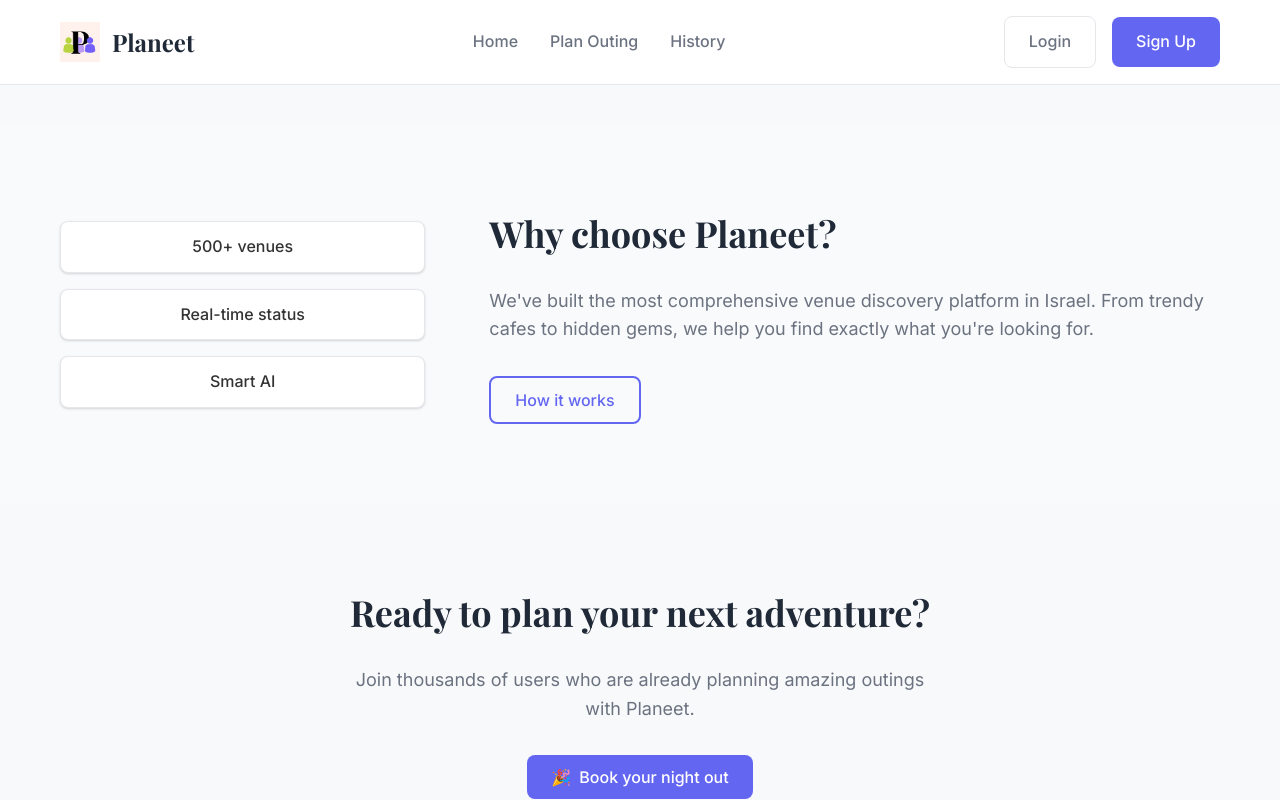
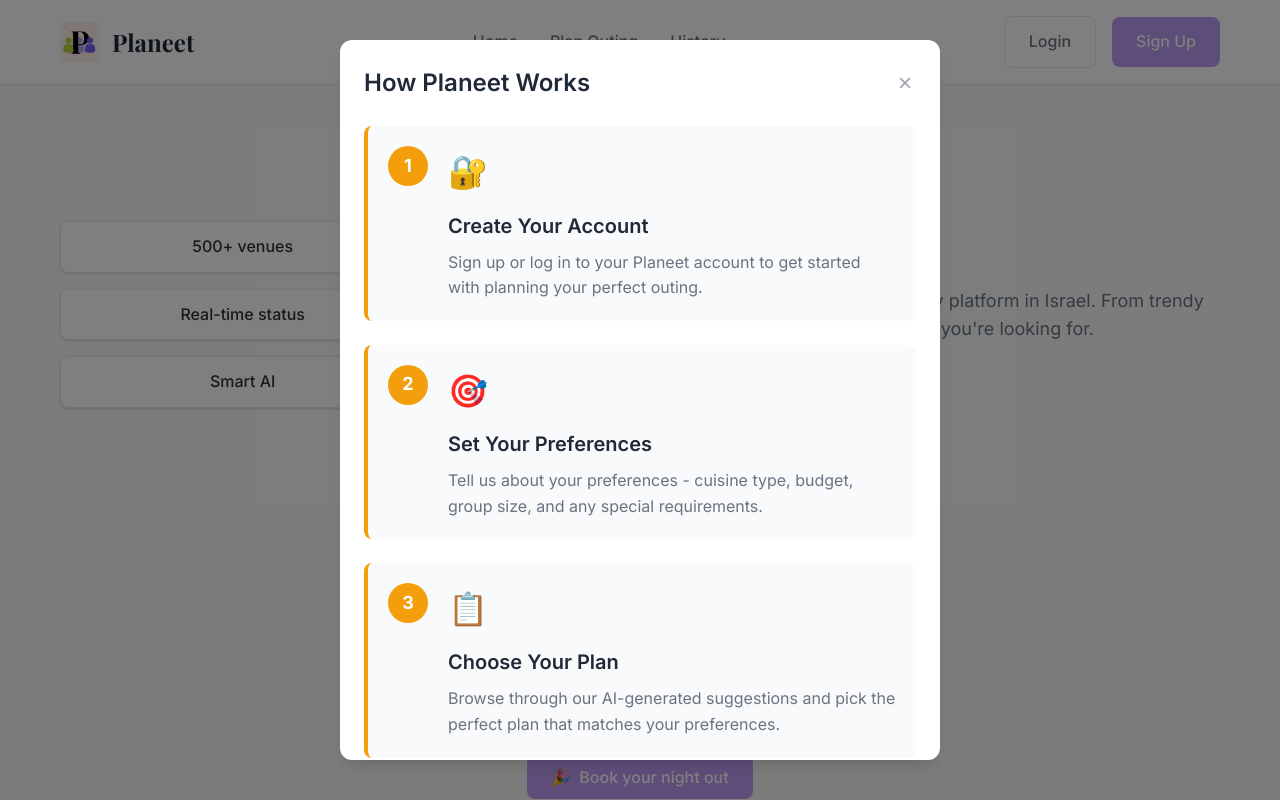
Before and after one commit to Lior1305/Planeet, a React (Create React App) app in the folder UI-service/: page / in a window 1280 px wide. Both pictures are taken after a click on the button "How it works". Shown: the part 1303-2103 px from the top of the page. Built offline with nearby package versions, Linux system fonts and the light colour scheme; the HTML template or start-up script is replaced by a standard one.

Commit message:
added a how does it work modal

```diff
--- a/UI-service/src/components/Home.js
+++ b/UI-service/src/components/Home.js
@@ -2,10 +2,12 @@
 import { useNavigate } from 'react-router-dom';
 import userService from '../services/userService.js';
 import PlanningModal from './PlanningModal.js';
+import HowItWorksModal from './HowItWorksModal.js';
 
 const Home = () => {
   const navigate = useNavigate();
   const [isPlanningModalOpen, setIsPlanningModalOpen] = useState(false);
+  const [isHowItWorksModalOpen, setIsHowItWorksModalOpen] = useState(false);
   const currentUser = userService.getCurrentUser();
 
   const handleStartPlanning = () => {
@@ -78,7 +80,7 @@
             <div>
               <h2>Why choose Planeet?</h2>
               <p>We've built the most comprehensive venue discovery platform in Israel. From trendy cafes to hidden gems, we help you find exactly what you're looking for.</p>
-              <button className="btn btn-secondary">How it works</button>
+              <button className="btn btn-secondary" onClick={() => setIsHowItWorksModalOpen(true)}>How it works</button>
             </div>
           </div>
         </div>
@@ -101,6 +103,12 @@
         onClose={() => setIsPlanningModalOpen(false)}
         onPlanCreated={handlePlanCreated}
       />
+
+      {/* How It Works Modal */}
+      <HowItWorksModal
+        isOpen={isHowItWorksModalOpen}
+        onClose={() => setIsHowItWorksModalOpen(false)}
+      />
     </>
   );
 };
--- /dev/null
+++ b/UI-service/src/components/HowItWorksModal.js
@@ -0,0 +1,67 @@
+import React from 'react';
+
+const HowItWorksModal = ({ isOpen, onClose }) => {
+  if (!isOpen) return null;
+
+  const steps = [
+    {
+      icon: '🔐',
+      title: 'Create Your Account',
+      description: 'Sign up or log in to your Planeet account to get started with planning your perfect outing.'
+    },
+    {
+      icon: '🎯',
+      title: 'Set Your Preferences',
+      description: 'Tell us about your preferences - cuisine type, budget, group size, and any special requirements.'
+    },
+    {
+      icon: '📋',
+      title: 'Choose Your Plan',
+      description: 'Browse through our AI-generated suggestions and pick the perfect plan that matches your preferences.'
+    },
+    {
+      icon: '🎉',
+      title: 'Book & Enjoy',
+      description: 'Reserve your venues and enjoy an amazing night out with friends and family!'
+    },
+    {
+      icon: '⭐',
+      title: 'Rate & Improve',
+      description: 'Share your experience by rating venues and providing feedback to help us serve you better next time.'
+    }
+  ];
+
+  return (
+    <div className="modal-overlay" onClick={onClose}>
+      <div className="modal how-it-works-modal" onClick={(e) => e.stopPropagation()}>
+        <div className="modal-header">
+          <h2 className="modal-title">How Planeet Works</h2>
+          <button className="modal-close" onClick={onClose}>&times;</button>
+        </div>
+
+        <div className="modal-body">
+          <div className="steps-container">
+            {steps.map((step, index) => (
+              <div key={index} className="step-item">
+                <div className="step-number">{index + 1}</div>
+                <div className="step-content">
+                  <div className="step-icon">{step.icon}</div>
+                  <h3 className="step-title">{step.title}</h3>
+                  <p className="step-description">{step.description}</p>
+                </div>
+              </div>
+            ))}
+          </div>
+        </div>
+
+        <div className="modal-actions">
+          <button className="btn btn-primary" onClick={onClose}>
+            Got it!
+          </button>
+        </div>
+      </div>
+    </div>
+  );
+};
+
+export default HowItWorksModal;
--- a/UI-service/src/index.css
+++ b/UI-service/src/index.css
@@ -73,12 +73,12 @@
 }
 
 .btn-primary {
-  background: var(--primary);
+  background: #bc9bf3;
   color: white;
 }
 
 .btn-primary:hover {
-  background: var(--primary-dark);
+  background: #b9d440;
   transform: translateY(-1px);
   box-shadow: var(--shadow-lg);
 }
@@ -222,9 +222,12 @@
 /* Feature cards */
 .feature-grid {
   display: grid;
-  grid-template-columns: repeat(auto-fit, minmax(280px, 1fr));
+  grid-template-columns: repeat(2, 1fr);
   gap: 32px;
   margin: 80px 0;
+  max-width: 800px;
+  margin-left: auto;
+  margin-right: auto;
 }
 
 .feature-card {
@@ -338,6 +341,63 @@
   justify-content: center;
   z-index: 1000;
   padding: 20px;
+}
+
+/* How It Works Modal specific styles */
+.how-it-works-modal {
+  max-width: 700px;
+}
+
+.steps-container {
+  display: flex;
+  flex-direction: column;
+  gap: 24px;
+}
+
+.step-item {
+  display: flex;
+  align-items: flex-start;
+  gap: 20px;
+  padding: 20px;
+  background: var(--background-alt);
+  border-radius: var(--radius);
+  border-left: 4px solid var(--accent-1);
+}
+
+.step-number {
+  display: flex;
+  align-items: center;
+  justify-content: center;
+  width: 40px;
+  height: 40px;
+  background: var(--accent-1);
+  color: white;
+  border-radius: 50%;
+  font-weight: 700;
+  font-size: 18px;
+  flex-shrink: 0;
+}
+
+.step-content {
+  flex: 1;
+}
+
+.step-icon {
+  font-size: 32px;
+  margin-bottom: 12px;
+}
+
+.step-title {
+  font-size: 20px;
+  font-weight: 600;
+  color: var(--text-primary);
+  margin-bottom: 8px;
+}
+
+.step-description {
+  color: var(--text-secondary);
+  line-height: 1.6;
+  margin: 0;
 }
 
 .modal {
@@ -555,6 +615,7 @@
     grid-template-columns: 1fr;
     gap: 24px;
     margin: 60px 0;
+    max-width: none;
   }
 
   .highlights-content {
```
Also changed, not shown: 2 other files (tests, documents, lock files or other folders).
